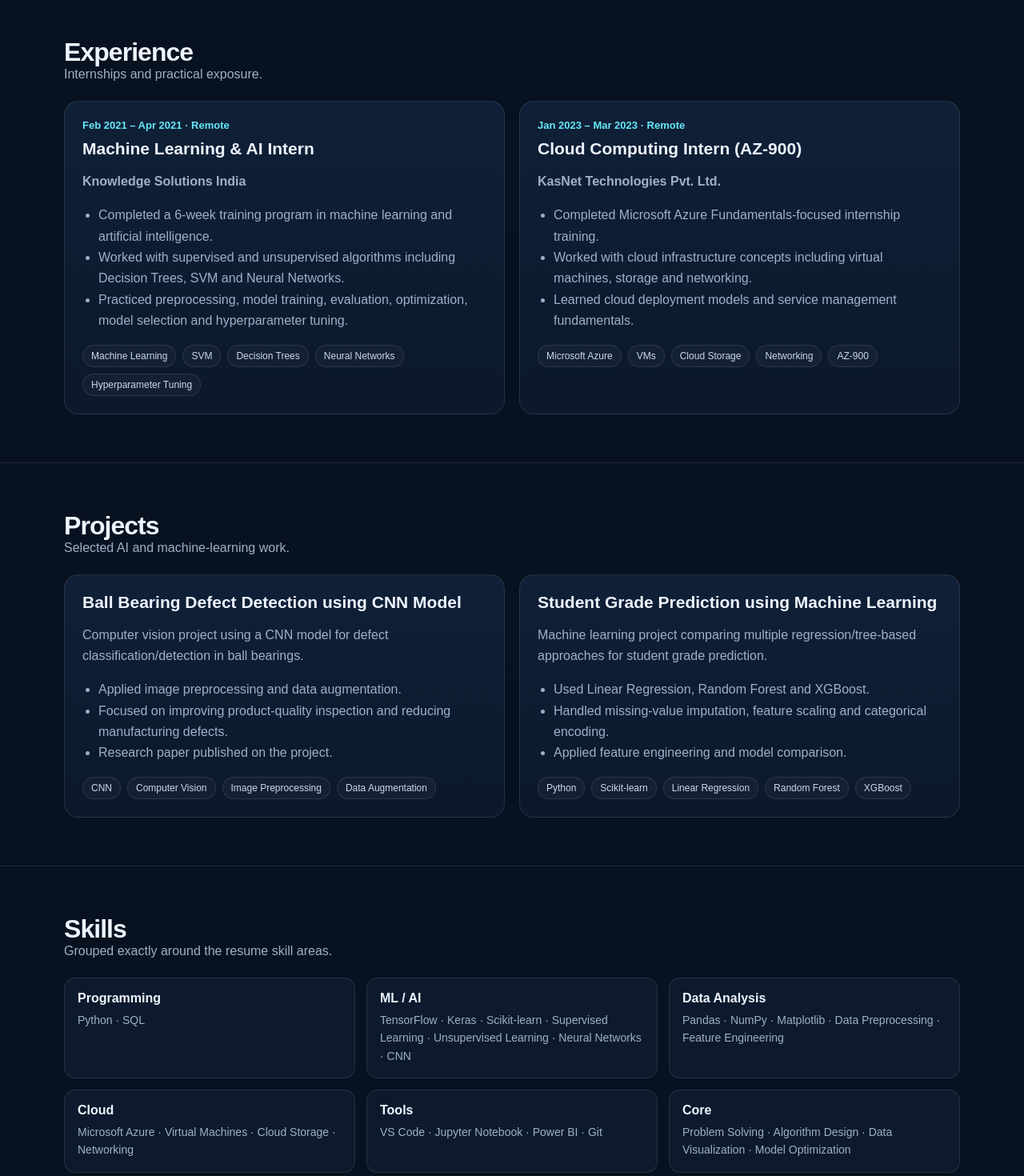
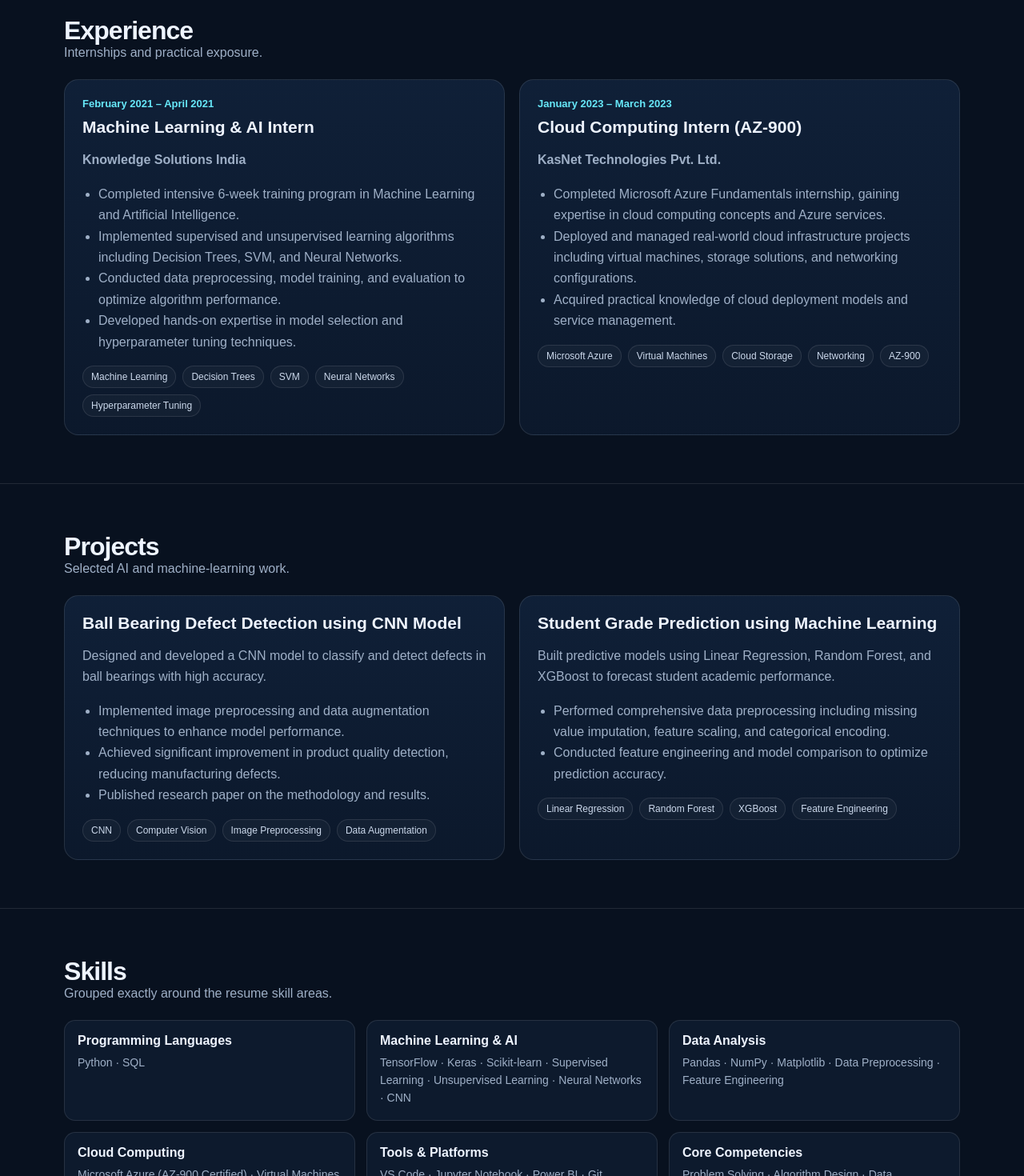
Before and after one commit to Karanaldo-07/karan-interview-prep, a Next.js app: page / in a window 1280 px wide. Shown: the part 920-2390 px from the top of the page at 80% size. Built offline with nearby package versions, Linux system fonts and the light colour scheme.

Commit message:
feat: make resume data complete for homepage

```diff
--- a/data/profile.ts
+++ b/data/profile.ts
@@ -14,60 +14,73 @@ export type Project = {
 };
 
 export const profile = {
-  name: "Karan Bhise",
+  name: "KARAN BHISE",
+  email: "karanbhise126@gmail.com",
+  phone: "+91-9529657450",
+  linkedin: "https://linkedin.com/in/karan-bhise-a422951a5",
   headline: "Artificial Intelligence & Data Science Engineer",
   intro: "AI and Data Science engineering graduate focused on machine learning, data analysis, computer vision, and cloud fundamentals.",
-  education: "Bachelor of Engineering in Artificial Intelligence and Data Science — Vidya Pratishthan’s Kamalnayan Bajaj Institute of Engineering and Technology, Baramati, Pune (2024)",
+  education: "Bachelor of Engineering in Artificial Intelligence and Data Science",
+  institution: "Vidya Pratishthan’s Kamalnayan Bajaj Institute of Engineering and Technology, Baramati, Pune",
+  graduationYear: "2024",
   skills: {
-    Programming: ["Python", "SQL"],
-    "ML / AI": ["TensorFlow", "Keras", "Scikit-learn", "Supervised Learning", "Unsupervised Learning", "Neural Networks", "CNN"],
+    "Programming Languages": ["Python", "SQL"],
+    "Machine Learning & AI": ["TensorFlow", "Keras", "Scikit-learn", "Supervised Learning", "Unsupervised Learning", "Neural Networks", "CNN"],
     "Data Analysis": ["Pandas", "NumPy", "Matplotlib", "Data Preprocessing", "Feature Engineering"],
-    Cloud: ["Microsoft Azure", "Virtual Machines", "Cloud Storage", "Networking"],
-    Tools: ["VS Code", "Jupyter Notebook", "Power BI", "Git"],
-    Core: ["Problem Solving", "Algorithm Design", "Data Visualization", "Model Optimization"],
+    "Cloud Computing": ["Microsoft Azure (AZ-900 Certified)", "Virtual Machines", "Cloud Storage", "Networking"],
+    "Tools & Platforms": ["VS Code", "Jupyter Notebook", "Power BI", "Git"],
+    "Core Competencies": ["Problem Solving", "Algorithm Design", "Data Visualization", "Model Optimization"]
   },
   experience: [
     {
       role: "Machine Learning & AI Intern",
       company: "Knowledge Solutions India",
-      period: "Feb 2021 – Apr 2021 · Remote",
+      period: "February 2021 – April 2021",
       bullets: [
-        "Completed a 6-week training program in machine learning and artificial intelligence.",
-        "Worked with supervised and unsupervised algorithms including Decision Trees, SVM and Neural Networks.",
-        "Practiced preprocessing, model training, evaluation, optimization, model selection and hyperparameter tuning."
+        "Completed intensive 6-week training program in Machine Learning and Artificial Intelligence.",
+        "Implemented supervised and unsupervised learning algorithms including Decision Trees, SVM, and Neural Networks.",
+        "Conducted data preprocessing, model training, and evaluation to optimize algorithm performance.",
+        "Developed hands-on expertise in model selection and hyperparameter tuning techniques."
       ],
-      skills: ["Machine Learning", "SVM", "Decision Trees", "Neural Networks", "Hyperparameter Tuning"]
+      skills: ["Machine Learning", "Decision Trees", "SVM", "Neural Networks", "Hyperparameter Tuning"]
     },
     {
       role: "Cloud Computing Intern (AZ-900)",
       company: "KasNet Technologies Pvt. Ltd.",
-      period: "Jan 2023 – Mar 2023 · Remote",
+      period: "January 2023 – March 2023",
       bullets: [
-        "Completed Microsoft Azure Fundamentals-focused internship training.",
-        "Worked with cloud infrastructure concepts including virtual machines, storage and networking.",
-        "Learned cloud deployment models and service management fundamentals."
+        "Completed Microsoft Azure Fundamentals internship, gaining expertise in cloud computing concepts and Azure services.",
+        "Deployed and managed real-world cloud infrastructure projects including virtual machines, storage solutions, and networking configurations.",
+        "Acquired practical knowledge of cloud deployment models and service management."
       ],
-      skills: ["Microsoft Azure", "VMs", "Cloud Storage", "Networking", "AZ-900"]
+      skills: ["Microsoft Azure", "Virtual Machines", "Cloud Storage", "Networking", "AZ-900"]
     }
   ] as Experience[],
   projects: [
     {
       title: "Ball Bearing Defect Detection using CNN Model",
-      description: "Computer vision project using a CNN model for defect classification/detection in ball bearings.",
-      bullets: ["Applied image preprocessing and data augmentation.", "Focused on improving product-quality inspection and reducing manufacturing defects.", "Research paper published on the project."],
+      description: "Designed and developed a CNN model to classify and detect defects in ball bearings with high accuracy.",
+      bullets: [
+        "Implemented image preprocessing and data augmentation techniques to enhance model performance.",
+        "Achieved significant improvement in product quality detection, reducing manufacturing defects.",
+        "Published research paper on the methodology and results."
+      ],
       skills: ["CNN", "Computer Vision", "Image Preprocessing", "Data Augmentation"]
     },
     {
       title: "Student Grade Prediction using Machine Learning",
-      description: "Machine learning project comparing multiple regression/tree-based approaches for student grade prediction.",
-      bullets: ["Used Linear Regression, Random Forest and XGBoost.", "Handled missing-value imputation, feature scaling and categorical encoding.", "Applied feature engineering and model comparison."],
-      skills: ["Python", "Scikit-learn", "Linear Regression", "Random Forest", "XGBoost"]
+      description: "Built predictive models using Linear Regression, Random Forest, and XGBoost to forecast student academic performance.",
+      bullets: [
+        "Performed comprehensive data preprocessing including missing value imputation, feature scaling, and categorical encoding.",
+        "Conducted feature engineering and model comparison to optimize prediction accuracy."
+      ],
+      skills: ["Linear Regression", "Random Forest", "XGBoost", "Feature Engineering"]
     }
   ] as Project[],
   certifications: [
-    "Microsoft Certified: Azure Fundamentals (AZ-900)",
+    "Microsoft Certified: Azure Fundamentals (AZ-900) – Cloud computing and Azure services",
     "MTA: Introduction to Programming Using Python – Microsoft Technology Associate (2021)",
-    "Zensar Employability Skills Development Training Program",
+    "Zensar Employability Skills Development Training Program – Professional development",
     "Corporate Mentorship Program – Viosa Learning"
   ],
   publication: "Research Publication: Ball Bearing Defect Detection using CNN Model"
```
